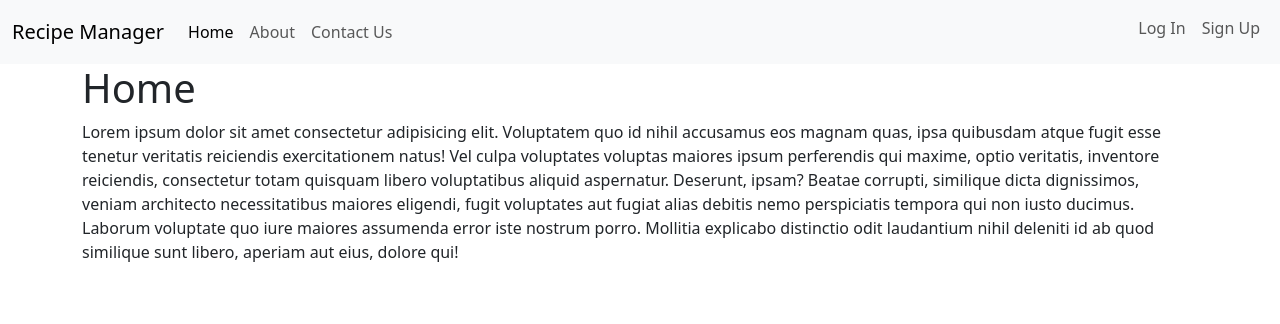
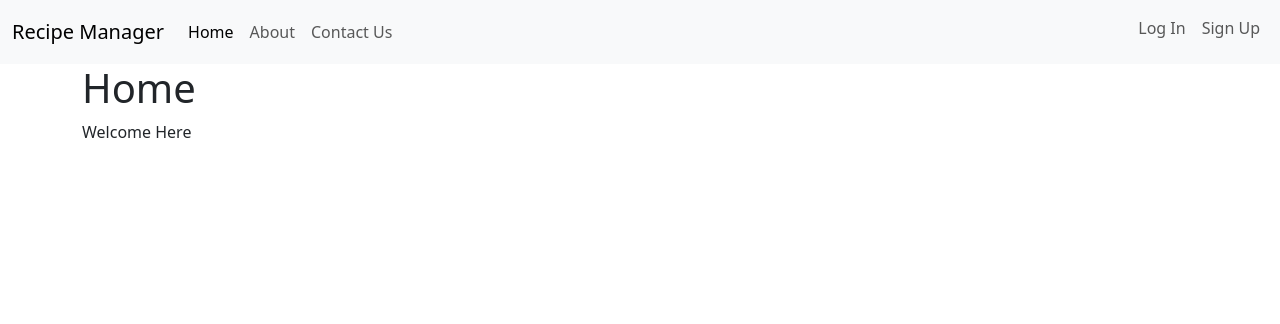
Before and after one commit to Rife49/113, a Django app: page / in a window 1280 px wide. Shown: the top 324 px of the page. Run offline with Django 5.2, Linux system fonts and the light colour scheme; parts of the project's set-up code (start-up, migrations or seed data) failed here and were passed over.

Commit message:
update 4

```diff
--- a/templates/pages/home.html
+++ b/templates/pages/home.html
@@ -6,5 +6,5 @@
 
 {% block content %}
     <h1>Home</h1>
-    <p>Lorem ipsum dolor sit amet consectetur adipisicing elit. Voluptatem quo id nihil accusamus eos magnam quas, ipsa quibusdam atque fugit esse tenetur veritatis reiciendis exercitationem natus! Vel culpa voluptates voluptas maiores ipsum perferendis qui maxime, optio veritatis, inventore reiciendis, consectetur totam quisquam libero voluptatibus aliquid aspernatur. Deserunt, ipsam? Beatae corrupti, similique dicta dignissimos, veniam architecto necessitatibus maiores eligendi, fugit voluptates aut fugiat alias debitis nemo perspiciatis tempora qui non iusto ducimus. Laborum voluptate quo iure maiores assumenda error iste nostrum porro. Mollitia explicabo distinctio odit laudantium nihil deleniti id ab quod similique sunt libero, aperiam aut eius, dolore qui!</p>
+    <p> Welcome Here</p>
 {% endblock %}
```
Also changed, not shown: db.sqlite3, 1 other file.
